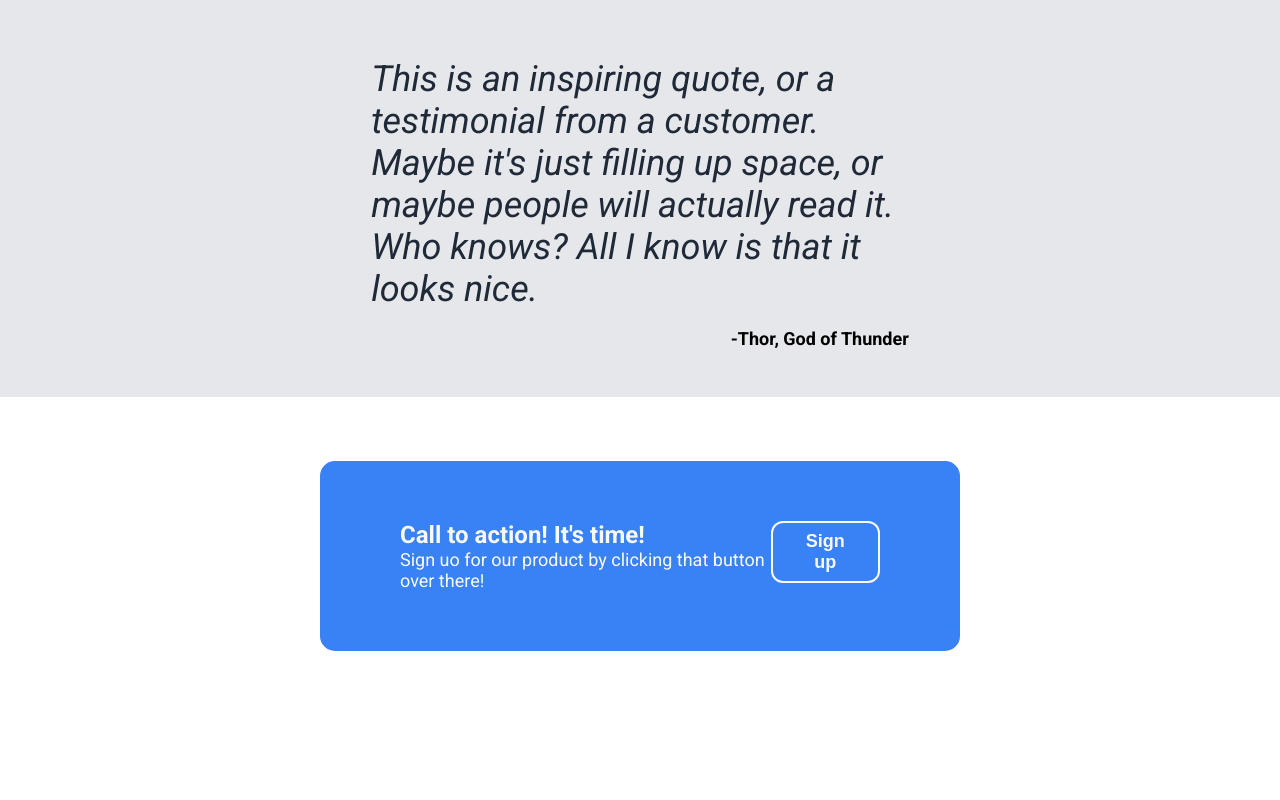
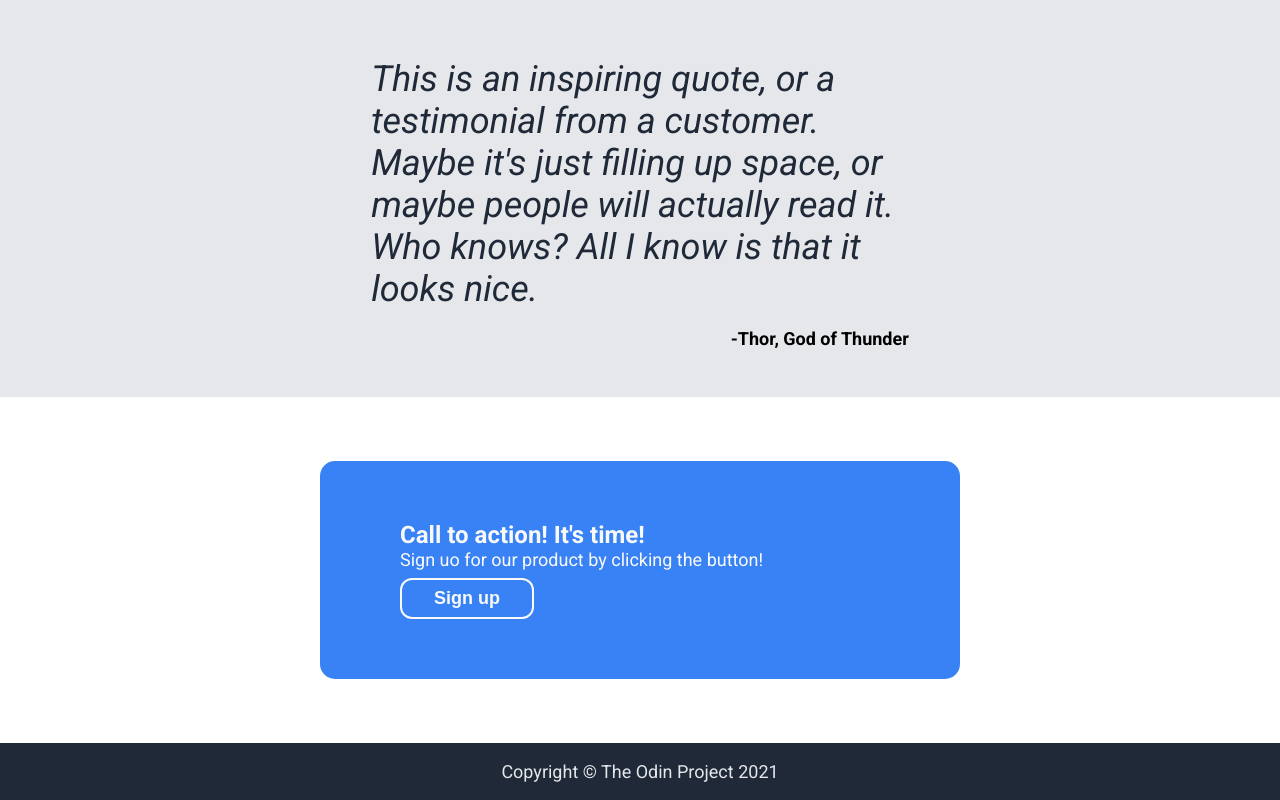
Before and after one commit to samanthaahannah/Landing-Page-Example, a plain HTML site: page index.html in a window 1280 px wide. Shown: the part 773-1573 px from the top of the page. Before the commit the page ends 1488 px from the top, so only its background shows below. Drawn offline with Linux system fonts and the light colour scheme.

Commit message:
Add footer

```diff
--- a/index.html
+++ b/index.html
@@ -57,7 +57,7 @@
                 <div class="call-background">
                     <div class="call-text">
                         <h1 class="call-header">Call to action! It's time!</h1>
-                        <p class="call-main-text">Sign uo for our product by clicking that button over there!</p>
+                        <p class="call-main-text">Sign uo for our product by clicking the button!</p>
                     </div>
                     <div class="button-wrapper">
                         <button class="call-button">Sign up</button>
@@ -65,5 +65,10 @@
                 </div>
             </div>
          </div>
+         <div class="footer">
+            <p class="footer-test">
+                Copyright &copy; The Odin Project 2021
+            </p>
+         </div>
     </body>
 </html>
--- a/style.css
+++ b/style.css
@@ -163,6 +163,8 @@ button{
     border-radius: 15px;
     justify-content: space-between;
     padding: 60px 80px;
+    flex-wrap: wrap;
+    gap: 8px;
 }
 
 .call-text{
@@ -184,3 +186,14 @@ button{
     font-size: 18px;
     margin: 0;
 }
+
+/*This is the footer*/
+
+.footer{
+    display: flex;
+    background-color: #1f2937;
+    color:#e5e7eb;
+    font-size: 18px;
+    justify-content: center;
+    align-items: center;
+}
```
